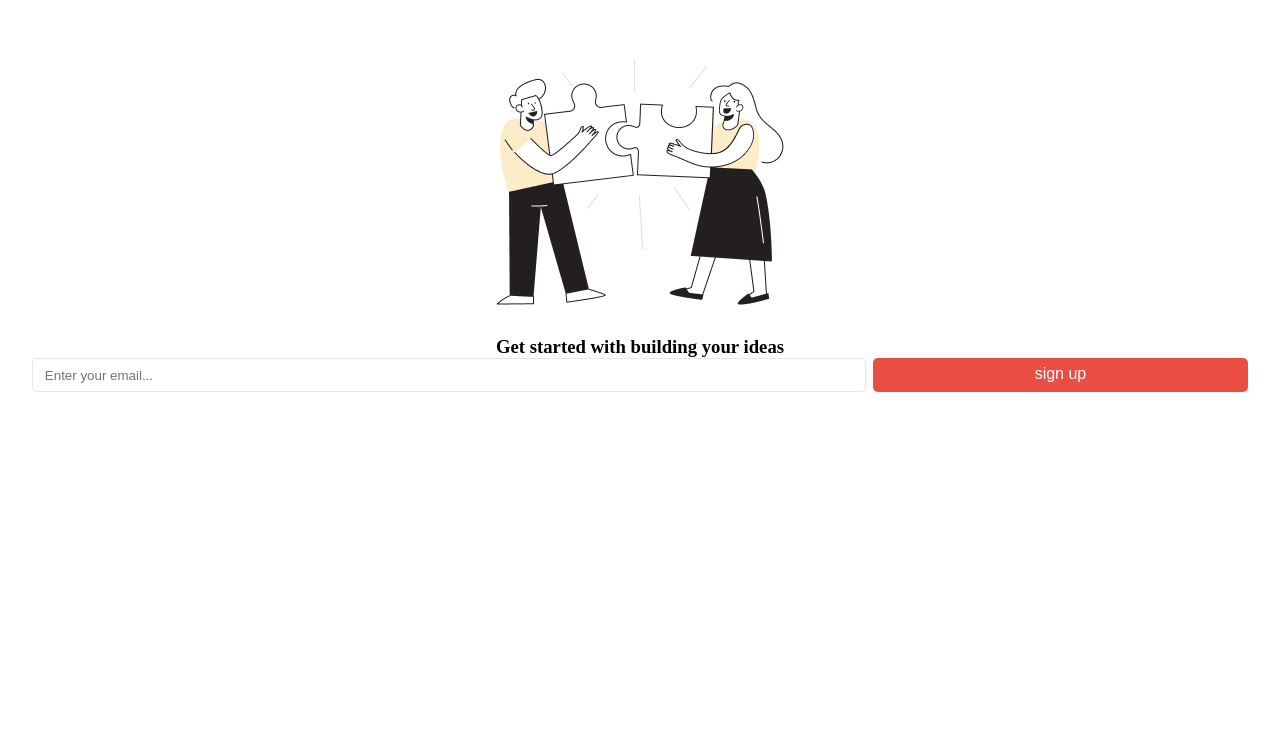
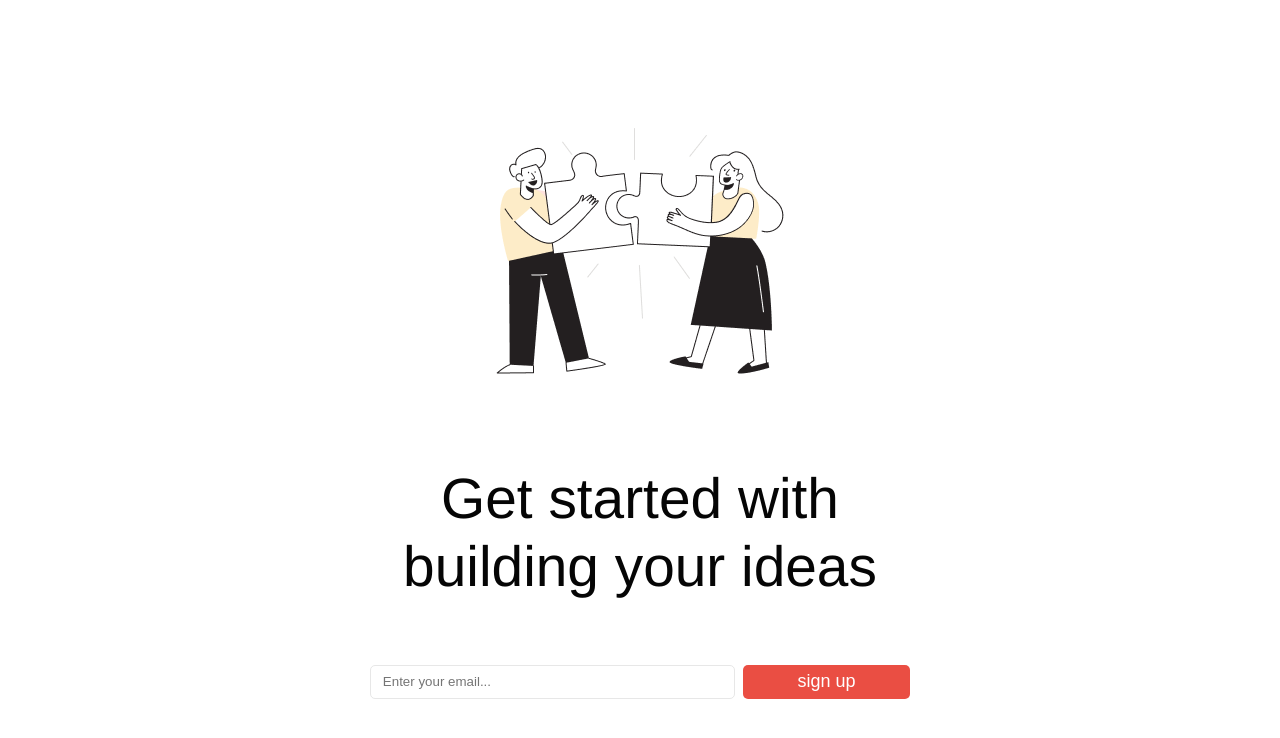
Before and after one commit to theQuasarians/dogather, a React (Vite) app: page / in a window 1280 px wide. Shown: the top 738 px of the page. Built offline with nearby package versions, Linux system fonts and the light colour scheme.

Commit message:
chore: Migrated all styles to CTA.css
After the code review, it was decided to style everything on it's own style.css and leave index.css untouched

```diff
--- a/src/components/CTA/CTA.css
+++ b/src/components/CTA/CTA.css
@@ -4,3 +4,90 @@
   padding: 2rem;
   text-align: center;
 }
+
+:root {
+  font-family: "Helvetica Neue", sans-serif, Inter ;
+  background-color: #ffffff;
+  font-synthesis: none;
+  text-rendering: optimizeLegibility;
+  -webkit-font-smoothing: antialiased;
+  -moz-osx-font-smoothing: grayscale;
+  line-height: 0%;
+  font-weight: 500;
+  font-size: 18px;
+}
+body {
+  margin: 0em;
+  display: flex;
+  place-items: center;
+  min-width: 320px;
+  min-height: 100vh;
+}
+
+h3 {
+  margin-left: 3.704%;
+  margin-right: 3.704%;
+  line-height: 68.4px;
+  margin-top: 1.12624em;
+  margin-bottom: 1.12624em;
+  font-size: 3.157rem;
+  font-weight: 500;
+  color: #050505;
+  align-self: center;
+  width: 500px;
+  height: 136px;
+
+}
+#container{
+  display: flex;
+  flex-direction: column;
+  align-items: center;
+  justify-content: center;
+  box-sizing: border-box;
+  height: 598px;
+  width: 540px;
+}
+#cta-image{
+  margin-left: 11.853%;
+  margin-right: 11.853%;
+  width: 76.299%;
+  height: 300px;
+}
+#email-form{
+
+  width: 100%;
+  height: 34px;
+  display: flex;
+  flex-direction: row;
+  align-items: center;
+}
+#input-email{
+  height: 34px;
+  width: 70.1%;
+  padding: 0em;
+  margin: 0em;
+  box-sizing: border-box;
+  background: #FFFFFF;
+  border: 1px solid #E7E7E7;
+  border-radius: 5px;
+  outline: none;
+  outline-width: 0em;
+  color: #999999;
+  padding: 0.4444444444444444em 0.4444444444444444em 0.4444444444444444em 0.8888888888888888em;
+}
+#sign-up-button {
+  margin-left: 0.4444444444444444em;
+  padding: 0.3333333333333333em 2.888888888888889em 0.4166666666666667em;
+  width: 31.385%;
+  box-sizing: border-box;
+  height: 34px;
+  background: #EA4E43;
+  outline: none;
+  outline-width: 0em;
+  border: none;
+  border-radius: 5px;
+  font-weight: 500;
+  font-size: 1rem;
+  text-align: center;
+  color: #FFFFFF;
+}
```
